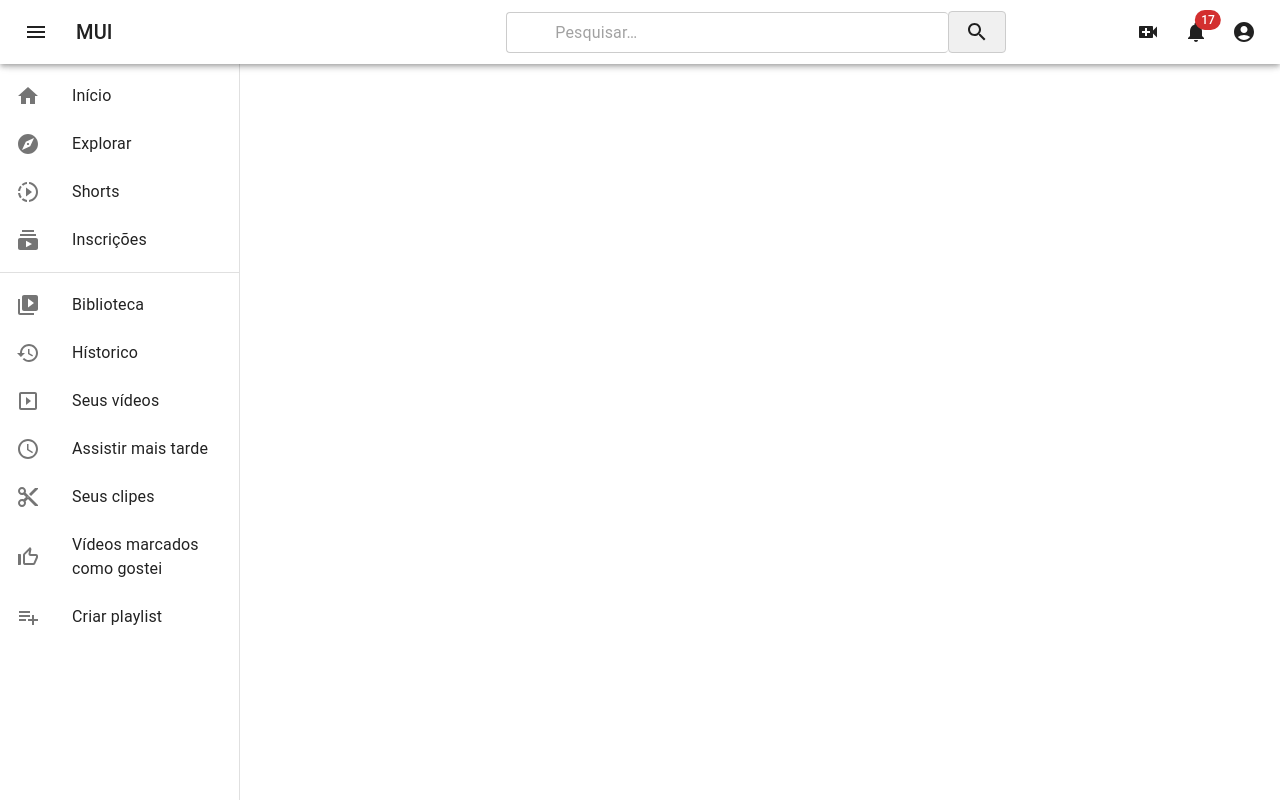
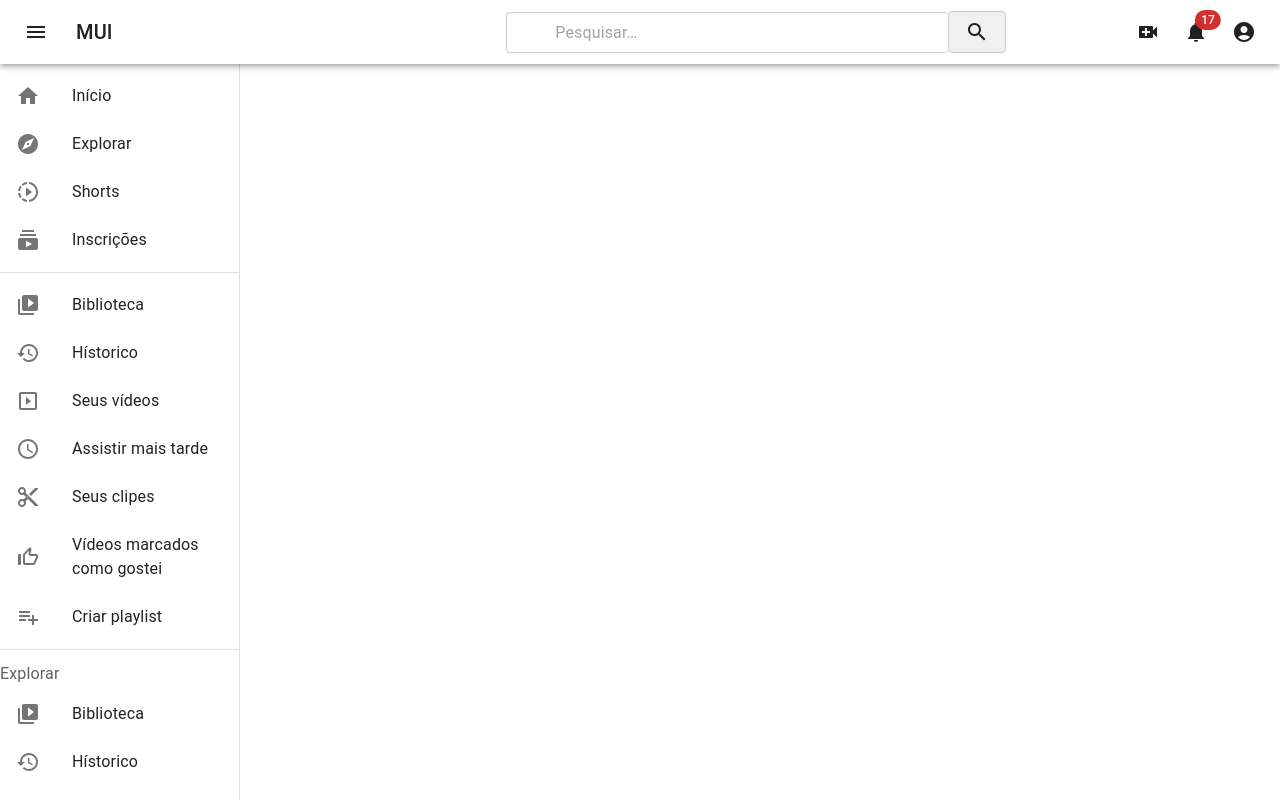
Before and after one commit to GabrielC4rds/youtube, a Next.js app: page / in a window 1280 px wide. Built offline with nearby package versions, Linux system fonts and the light colour scheme.

Commit message:
feature(home): add new section on leftBar

```diff
--- a/components/LeftBar/index.js
+++ b/components/LeftBar/index.js
@@ -172,6 +172,90 @@ export default function ClippedDrawer() {
               </ListItemButton>
             </ListItem>
           </List>
+          <Divider />
+          <List>
+            <ListItemText
+              classes={{ primary: classes.listItemTitle }}
+              primary={"Explorar"}
+            ></ListItemText>
+            <ListItem disablePadding>
+              <ListItemButton>
+                <ListItemIcon>
+                  <VideoLibraryIcon />
+                </ListItemIcon>
+                <ListItemText
+                  classes={{ primary: classes.listItemText }}
+                  primary={"Biblioteca"}
+                />
+              </ListItemButton>
+            </ListItem>
+            <ListItem disablePadding>
+              <ListItemButton>
+                <ListItemIcon>
+                  <HistoryIcon />
+                </ListItemIcon>
+                <ListItemText
+                  classes={{ primary: classes.listItemText }}
+                  primary={"Hístorico"}
+                />
+              </ListItemButton>
+            </ListItem>
+            <ListItem disablePadding>
+              <ListItemButton>
+                <ListItemIcon>
+                  <SlideshowIcon />
+                </ListItemIcon>
+                <ListItemText
+                  classes={{ primary: classes.listItemText }}
+                  primary={"Seus vídeos"}
+                />
+              </ListItemButton>
+            </ListItem>
+            <ListItem disablePadding>
+              <ListItemButton>
+                <ListItemIcon>
+                  <AccessTimeIcon />
+                </ListItemIcon>
+                <ListItemText
+                  classes={{ primary: classes.listItemText }}
+                  primary={"Assistir mais tarde"}
+                />
+              </ListItemButton>
+            </ListItem>
+            <ListItem disablePadding>
+              <ListItemButton>
+                <ListItemIcon>
+                  <ContentCutIcon />
+                </ListItemIcon>
+                <ListItemText
+                  classes={{ primary: classes.listItemText }}
+                  primary={"Seus clipes"}
+                />
+              </ListItemButton>
+            </ListItem>
+            <ListItem disablePadding>
+              <ListItemButton>
+                <ListItemIcon>
+                  <ThumbUpOffAltIcon />
+                </ListItemIcon>
+                <ListItemText
+                  classes={{ primary: classes.listItemText }}
+                  primary={"Vídeos marcados como gostei"}
+                />
+              </ListItemButton>
+            </ListItem>
+            <ListItem disablePadding>
+              <ListItemButton>
+                <ListItemIcon>
+                  <PlaylistAddIcon />
+                </ListItemIcon>
+                <ListItemText
+                  classes={{ primary: classes.listItemText }}
+                  primary={"Criar playlist"}
+                />
+              </ListItemButton>
+            </ListItem>
+          </List>
         </Box>
       </Drawer>
     </Box>
--- a/pages/HomePage.js
+++ b/pages/HomePage.js
@@ -23,6 +23,12 @@ export const useStyles = makeStyles((theme) => ({
   listItem: {
     display: 'flex',
     flexDirection: 'column',
+  },
+  listItemTitle: {
+    fontSize: 16,
+    marginLeft: 16,
+    color: "#616161",
+    fontWeight: "bold",
   }
 }));
 
```
